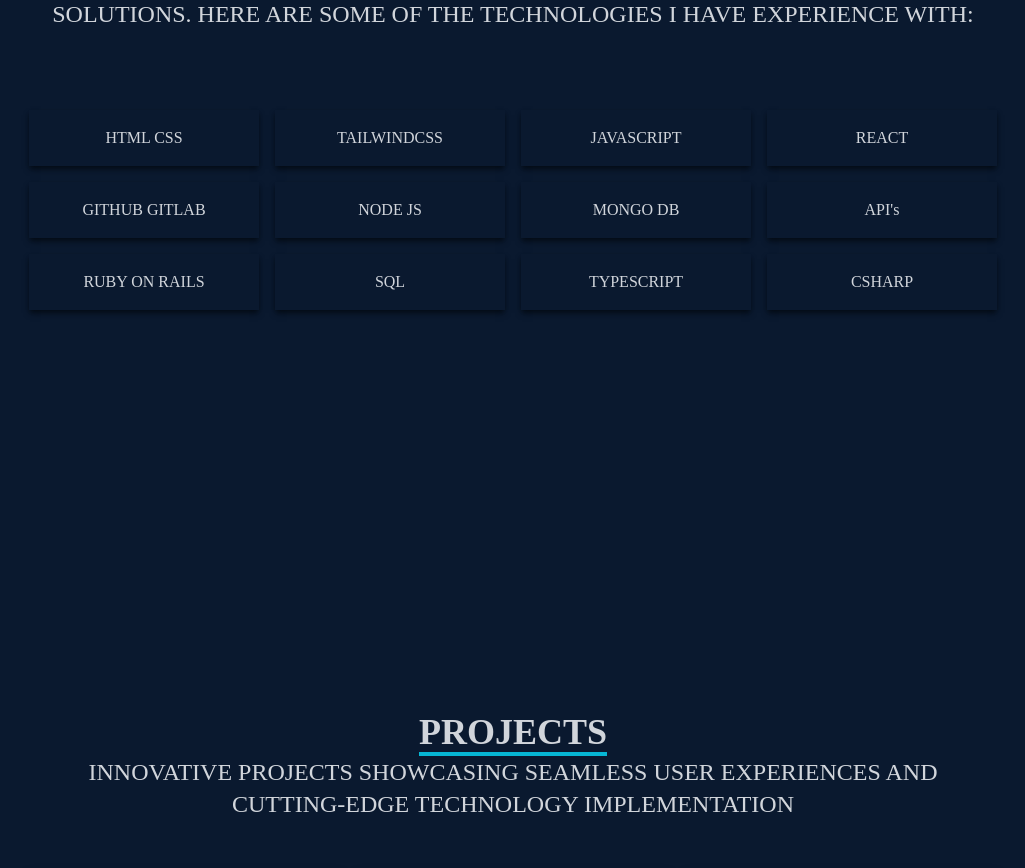
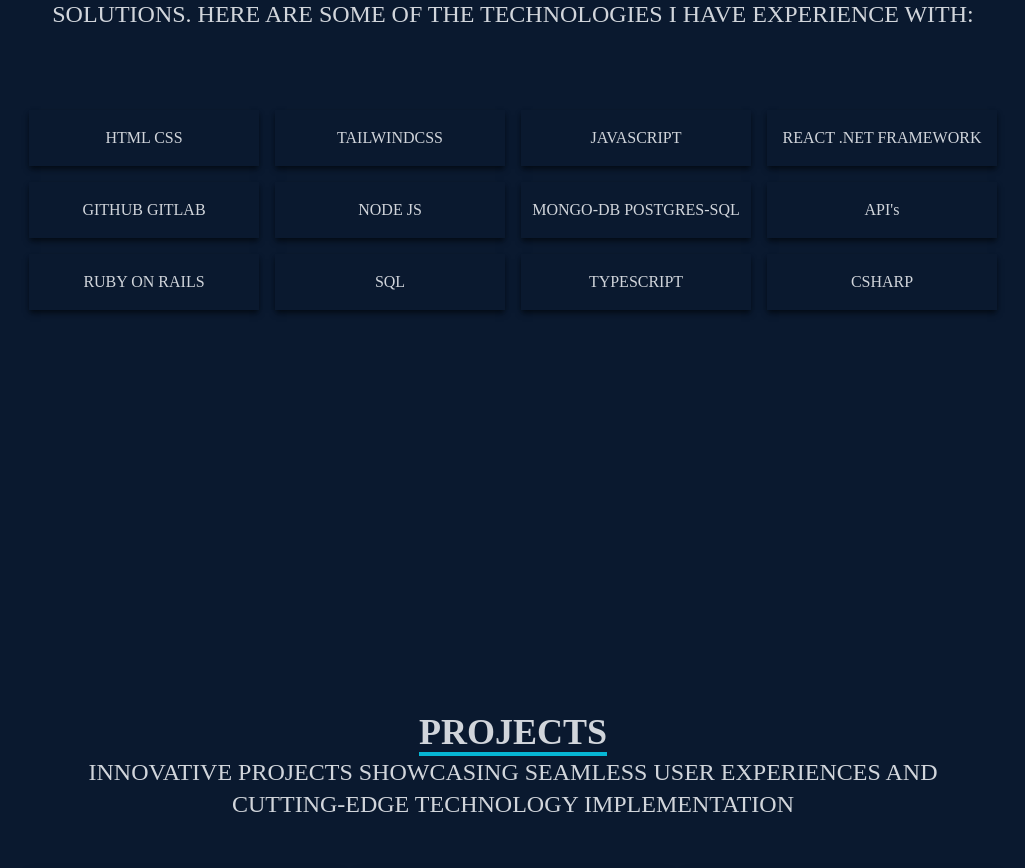
Before and after one commit to sabbatj/react-portfolio-js, a React (Create React App) app: page / in a window 1280 px wide. Shown: the part 1900-2768 px from the top of the page, without its empty margins (127-1152 px from the left). Built offline with nearby package versions, Linux system fonts and the light colour scheme.

Commit message:
Update skills.screen.tsx

```diff
--- a/src/screens/skills/skills.screen.tsx
+++ b/src/screens/skills/skills.screen.tsx
@@ -50,7 +50,7 @@
             <p className='my-4'>JAVASCRIPT</p>
           </motion.div>
           <motion.div className='shadow-md shadow-[#040c16] hover:scale-110 duration-500' variants={skillVariants}>
-            <p className='my-4'>REACT</p>
+            <p className='my-4'>REACT .NET FRAMEWORK </p>
           </motion.div>
           <motion.div className='shadow-md shadow-[#040c16] hover:scale-110 duration-500' variants={skillVariants}>
             <p className='my-4'>GITHUB GITLAB</p>
@@ -59,7 +59,7 @@
             <p className='my-4'>NODE JS </p>
           </motion.div>
           <motion.div className='shadow-md shadow-[#040c16] hover:scale-110 duration-500' variants={skillVariants}>
-            <p className='my-4'>MONGO DB</p>
+            <p className='my-4'>MONGO-DB POSTGRES-SQL</p>
           </motion.div>
           <motion.div className='shadow-md shadow-[#040c16] hover:scale-110 duration-500' variants={skillVariants}>
             <p className='my-4'>API's</p>
```
